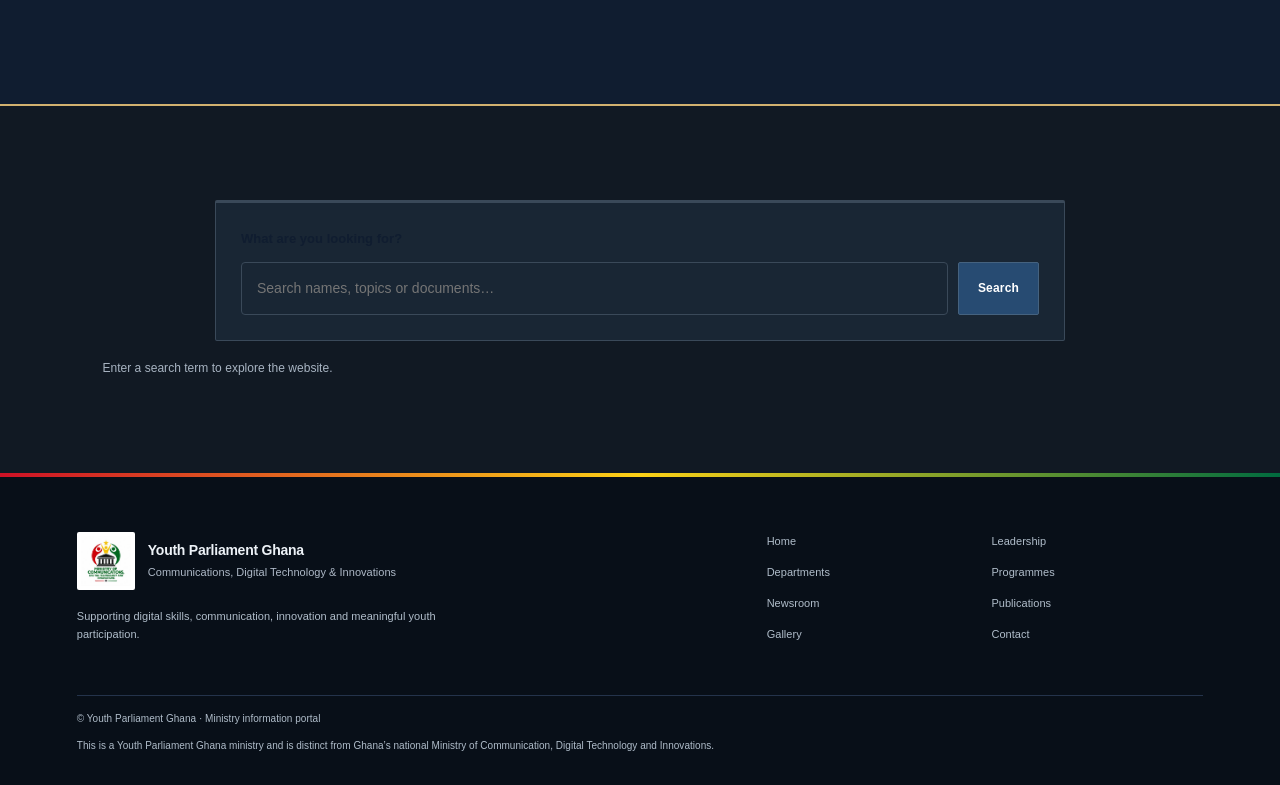
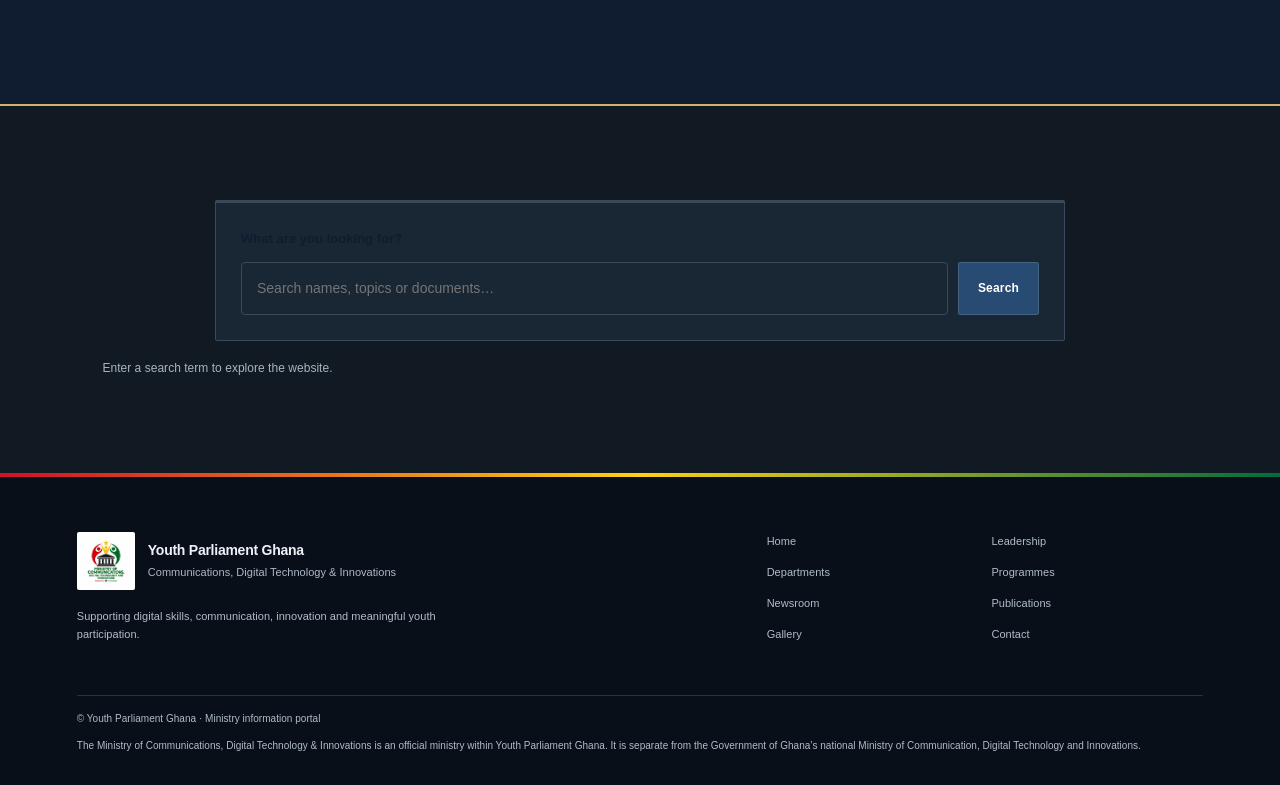
Before and after one commit to qwametwumasiagyemangduah-jpg/mocypg, a website: page search.html in a window 1280 px wide. Shown: the part 383-1168 px from the top of the page. Drawn offline with Linux system fonts and the light colour scheme.

Commit message:
Clarify official YPG ministry identity in site footer

```diff
--- a/search.html
+++ b/search.html
@@ -2,4 +2,4 @@
 <html lang="en"><head><meta charset="utf-8"><meta name="viewport" content="width=device-width,initial-scale=1"><meta name="theme-color" content="#07172f"><meta name="description" content="Search ministry leadership, departments, programmes, news, publications and events."><link rel="canonical" href="https://mocypg.vercel.app/search"><title>Search | Youth Parliament Ghana Ministry</title><link rel="stylesheet" href="style.css"></head>
 <body><a class="skip" href="#main">Skip to content</a><header class="top"><div class="brand"><img src="image-14.jpg" alt="Ministry logo"><div><strong>Youth Parliament Ghana</strong><span>Ministry of Communications, Digital Technology &amp; Innovations</span></div></div><button class="menu" aria-label="Toggle navigation" aria-expanded="false" aria-controls="primary-navigation" onclick="const n=this.parentElement.querySelector('nav');const o=this.getAttribute('aria-expanded')!=='true';this.setAttribute('aria-expanded',String(o));this.textContent=o?'×':'☰';n.classList.toggle('open',o);n.style.display=o?'flex':'none';n.style.flexDirection='column';n.style.width='100%';n.style.flexBasis='100%';">☰</button><nav id="primary-navigation"><a href="/">Home</a><a href="/about">About</a><a href="/leadership">Leadership</a><a href="/departments">Departments</a><a href="/programmes">Programmes</a><a href="/newsroom">Newsroom</a><a href="/launch">Launch &amp; Swearing-In</a><a href="/publications">Publications</a><a href="/gallery">Gallery</a><a href="/contact">Contact</a></nav></header>
 <main id="main"><section class="page-hero"><p class="eyebrow">Website directory</p><h1>Search the <em>Ministry website.</em></h1><p class="lead">Find information across leadership, directorates, programmes, news, events and publications.</p></section><section class="section search-page"><form id="site-search-form" class="site-search-form" role="search"><label for="site-search-input">What are you looking for?</label><div><input id="site-search-input" type="search" name="q" placeholder="Search names, topics or documents…" autocomplete="off" required><button class="btn navy" type="submit">Search</button></div></form><p id="site-search-status" class="directory-search-status" aria-live="polite">Enter a search term to explore the website.</p><div id="site-search-results" class="site-search-results"></div></section></main>
-<footer><div><div class="brand footbrand"><img src="image-14.jpg" alt=""><div><strong>Youth Parliament Ghana</strong><span>Communications, Digital Technology &amp; Innovations</span></div></div><p>Supporting digital skills, communication, innovation and meaningful youth participation.</p></div><div class="footlinks"><a href="/">Home</a><a href="/leadership">Leadership</a><a href="/departments">Departments</a><a href="/programmes">Programmes</a><a href="/newsroom">Newsroom</a><a href="/publications">Publications</a><a href="/gallery">Gallery</a><a href="/contact">Contact</a></div><p class="legal">© Youth Parliament Ghana · Ministry information portal</p><p class="disclaimer">This is a Youth Parliament Ghana ministry and is distinct from Ghana’s national Ministry of Communication, Digital Technology and Innovations.</p></footer><script src="site.js?v=20261111-major-upgrade"></script></body></html>
+<footer><div><div class="brand footbrand"><img src="image-14.jpg" alt=""><div><strong>Youth Parliament Ghana</strong><span>Communications, Digital Technology &amp; Innovations</span></div></div><p>Supporting digital skills, communication, innovation and meaningful youth participation.</p></div><div class="footlinks"><a href="/">Home</a><a href="/leadership">Leadership</a><a href="/departments">Departments</a><a href="/programmes">Programmes</a><a href="/newsroom">Newsroom</a><a href="/publications">Publications</a><a href="/gallery">Gallery</a><a href="/contact">Contact</a></div><p class="legal">© Youth Parliament Ghana · Ministry information portal</p><p class="disclaimer">The Ministry of Communications, Digital Technology &amp; Innovations is an official ministry within Youth Parliament Ghana. It is separate from the Government of Ghana’s national Ministry of Communication, Digital Technology and Innovations.</p></footer><script src="site.js?v=20261111-major-upgrade"></script></body></html>
```
